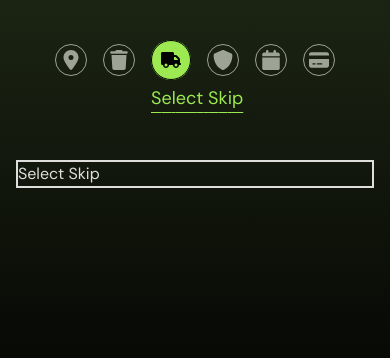
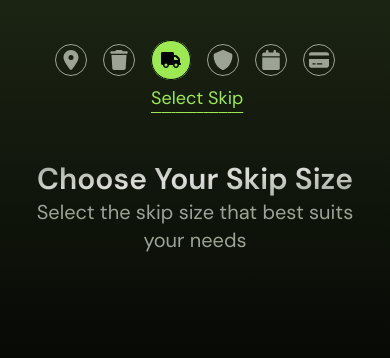
Before and after one commit to brrkrmn/REMWaste, a Next.js app: page /select-skip in a window 390 px wide. Shown: the top 358 px of the page. Built offline with nearby package versions, Linux system fonts and the light colour scheme.

Commit message:
make content responsive

```diff
--- a/src/app/globals.css
+++ b/src/app/globals.css
@@ -29,5 +29,5 @@ body {
 }
 
 .title {
-  @apply text-3xl font-semibold bg-clip-text text-transparent bg-gradient-to-br from-[#9de952] to-[#dedfdc];
+  @apply text-3xl md:text-5xl font-semibold bg-clip-text text-transparent bg-gradient-to-br from-foreground-secondary via-foreground to-foreground-secondary leading-tight;
 }
--- a/src/app/layout.tsx
+++ b/src/app/layout.tsx
@@ -21,7 +21,7 @@ const RootLayout = ({
     <html lang="en" className={dmSans.className}>
       <body className="container responsiveFlex">
         <Navbar />
-        <main className="w-full h-full min-h-screen py-10 md:ml-44">
+        <main className="w-full h-full min-h-screen py-10 md:py-18 md:ml-48">
           {children}
         </main>
       </body>
--- a/src/app/postcode/page.tsx
+++ b/src/app/postcode/page.tsx
@@ -1,7 +1,24 @@
+import * as motion from "motion/react-client";
+
 const PostcodePage = () => {
   return (
-    <div>Postcode</div>
-  )
-}
+    <motion.div
+      initial={{ opacity: 0 }}
+      animate={{ opacity: 1 }}
+      transition={{ duration: 1, delay: 0.2 }}
+      className="flex flex-col *:text-center items-center md:items-start justify-center"
+    >
+      <h1 className="title">Skip Hire</h1>
+      <motion.h6
+        initial={{ opacity: 0 }}
+        animate={{ opacity: 1 }}
+        transition={{ duration: 1, delay: 0.2 }}
+        className="text-xl text-foreground-secondary px-1"
+      >
+        With A Difference
+      </motion.h6>
+    </motion.div>
+  );
+};
 
 export default PostcodePage;
--- a/src/app/select-skip/page.tsx
+++ b/src/app/select-skip/page.tsx
@@ -1,5 +1,24 @@
+import * as motion from "motion/react-client";
+
 const SelectSkipPage = () => {
-  return <div className="border-2">Select Skip</div>;
-}
+  return (
+    <motion.div
+      initial={{ opacity: 0 }}
+      animate={{ opacity: 1 }}
+      transition={{ duration: 1, delay: 0.2 }}
+      className="flex flex-col *:text-center items-center md:items-start justify-center"
+    >
+      <h1 className="title">Choose Your Skip Size</h1>
+      <motion.h6
+        initial={{ opacity: 0 }}
+        animate={{ opacity: 1 }}
+        transition={{ duration: 1, delay: 0.2 }}
+        className="text-xl text-foreground-secondary px-1"
+      >
+        Select the skip size that best suits your needs
+      </motion.h6>
+    </motion.div>
+  );
+};
 
 export default SelectSkipPage;
--- a/src/app/waste-type/page.tsx
+++ b/src/app/waste-type/page.tsx
@@ -1,7 +1,24 @@
+import * as motion from "motion/react-client";
+
 const WasteTypePage = () => {
   return (
-    <div>Waste Type</div>
-  )
-}
+    <motion.div
+      initial={{ opacity: 0 }}
+      animate={{ opacity: 1 }}
+      transition={{ duration: 1, delay: 0.2 }}
+      className="flex flex-col *:text-center items-center md:items-start justify-center"
+    >
+      <h1 className="title">What type of waste are you disposing of?</h1>
+      <motion.h6
+        initial={{ opacity: 0 }}
+        animate={{ opacity: 1 }}
+        transition={{ duration: 1, delay: 0.2 }}
+        className="text-xl text-foreground-secondary px-1"
+      >
+        Select all that apply
+      </motion.h6>
+    </motion.div>
+  );
+};
 
 export default WasteTypePage;
--- a/src/components/Navbar/Navbar.tsx
+++ b/src/components/Navbar/Navbar.tsx
@@ -11,7 +11,7 @@ const Navbar = () => {
   const [hoveredLink, setHoveredLink] = useState(pathname || "/");
 
   return (
-    <div className="w-full md:w-60 py-10 md:py-0 flex flex-row md:flex-col gap-4 sm:gap-8 justify-center items-center md:items-start md:fixed md:top-1/2 md:-translate-y-1/2 md:left-10">
+    <div className="w-full md:w-60 py-10 md:py-0 flex flex-row md:flex-col gap-4 sm:gap-8 justify-center items-center md:items-start md:fixed md:top-20 md:left-10">
       {navLinks.map((navLink) => {
         const isActive = pathname === navLink.link;
         const isHovered = hoveredLink === navLink.link;
```
